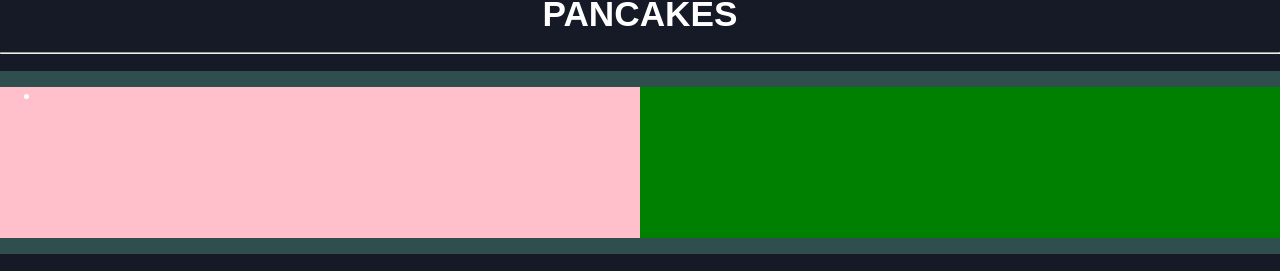
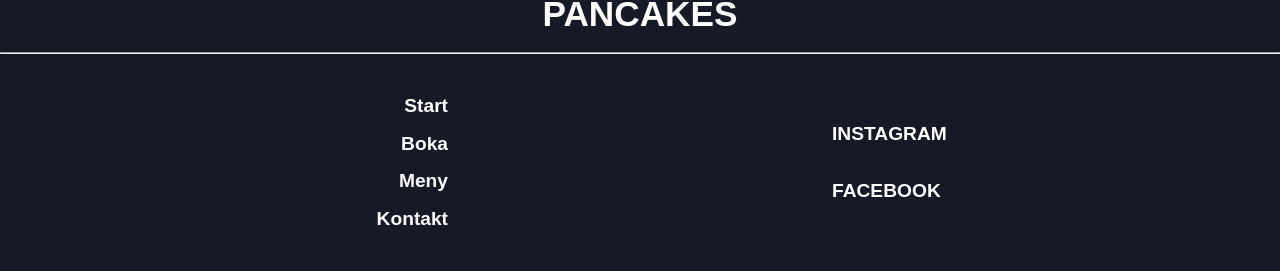
Before and after one commit to ToveLissner/TheRestaurant, a React (Create React App) app: page / in a window 1280 px wide. Shown: the part 1619-1890 px from the top of the page. Built offline with nearby package versions, Linux system fonts and the light colour scheme.

Commit message:
finished footer and nav/link routing (excluding routing to booking form and admin page)

```diff
--- a/src/components/styled/Footer/Footer.styled.ts
+++ b/src/components/styled/Footer/Footer.styled.ts
@@ -27,25 +27,45 @@ export const StyledFooterTitle = styled.h2`
 
 export const StyledFooterLinksContainer = styled.article`
 	width: 100%;
-	background-color: darkslategray;
 	display: flex;
 	height: inherit;
 `;
 
 export const StyledFooterNavLinks = styled.ul`
 	width: 50%;
-	background-color: pink;
+	list-style: none;
+	display: flex;
+	flex-direction: column;
+	align-items: flex-end;
+	padding: 0 15% 0 15%;
+	justify-content: space-around;
 `;
 
 export const StyledFooterSocialLinks = styled.ul`
 	width: 50%;
-	background-color: green;
+	padding: 0 15% 0 15%;
+	list-style: none;
+	display: flex;
+	flex-direction: column;
+	justify-content: space-evenly;
+	align-items: flex-start;
+
+	a {
+		text-decoration: none;
+		color: white;
+		font-size: 1.2em;
+	}
 `;
 
 export const StyledFooterItems = styled.li`
 	color: white;
+	text-decoration: none;
+	font-weight: bold;
 `;
 
 export const StyledLinks = styled(Link)`
-	color: red;
+	display: flex;
+	color: white;
+	font-size: 1.2em;
+	text-decoration: none;
 `;
--- a/src/components/styled/Footer/Footer.tsx
+++ b/src/components/styled/Footer/Footer.tsx
@@ -21,11 +21,29 @@ const Footer = () => {
 			<StyledFooterLinksContainer>
 				<StyledFooterNavLinks>
 					<StyledFooterItems>
-						{/* <StyledLinks to="/">Start</StyledLinks> */}
+						<StyledLinks to="../../">Start</StyledLinks>
+					</StyledFooterItems>
+					<StyledFooterItems>
+						<StyledLinks to="#">Boka</StyledLinks>
+					</StyledFooterItems>
+					<StyledFooterItems>
+						<StyledLinks to="#">Meny</StyledLinks>
+					</StyledFooterItems>
+					<StyledFooterItems>
+						<StyledLinks to="../../pages/Contact">Kontakt</StyledLinks>
 					</StyledFooterItems>
 				</StyledFooterNavLinks>
 				<StyledFooterSocialLinks>
-					<StyledFooterSocialLinks></StyledFooterSocialLinks>
+					<StyledFooterItems>
+						<a href="https://www.instagram.com/" target={"_blank"}>
+							INSTAGRAM
+						</a>
+					</StyledFooterItems>
+					<StyledFooterItems>
+						<a href="https://www.facebook.com/" target={"_blank"}>
+							FACEBOOK
+						</a>
+					</StyledFooterItems>
 				</StyledFooterSocialLinks>
 			</StyledFooterLinksContainer>
 		</StyledFooterContainer>
--- a/src/components/styled/Header/Menu/Menu.styled.ts
+++ b/src/components/styled/Header/Menu/Menu.styled.ts
@@ -1,5 +1,6 @@
 import styled from "styled-components";
 import { theme } from "../../Theme";
+import { Link } from "react-router-dom";
 
 interface Props {
 	open: boolean;
@@ -33,8 +34,9 @@ export const StyledMenu = styled.nav<Props>`
 	transform: ${({ open }) => (open ? "translateX(1)" : "translateX(-100%)")};
 	transition: transform 0.3s ease-in-out;
 	z-index: -1;
+`;
 
-	a {
+export const StyledMenuLinks = styled(Link)`
 	font-size: 2rem;
 	text-transform: uppercase;
 	padding: 2rem 0;
@@ -43,5 +45,4 @@ export const StyledMenu = styled.nav<Props>`
 	color: ${theme.primaryWhite};
 	text-decoration: none;
 	transition: color 0.3s linear;
-	}
 `;
--- a/src/components/styled/Header/Menu/Menu.tsx
+++ b/src/components/styled/Header/Menu/Menu.tsx
@@ -1,7 +1,6 @@
 import React from "react";
-import { StyledMenu } from "./Menu.styled";
-import { bool } from "prop-types";
-import { isBooleanObject } from "util/types";
+import { StyledMenuLinks, StyledMenu } from "./Menu.styled";
+import { Link } from "react-router-dom";
 
 interface Props {
 	open: boolean;
@@ -10,10 +9,11 @@ interface Props {
 const Menu: React.FC<Props> = ({ open }) => {
 	return (
 		<StyledMenu open={open}>
-			<a href="/">Start</a>
-			<a href="/">Boka</a>
-			<a href="/">Meny</a>
-			<a href="/">Kontakt</a>
+			<StyledMenuLinks to="../../">Start</StyledMenuLinks>
+			<StyledMenuLinks to="#">Boka</StyledMenuLinks>
+			<StyledMenuLinks to="#">Meny</StyledMenuLinks>
+			<StyledMenuLinks to="../../pages/Contact">Kontakt</StyledMenuLinks>
+			<StyledMenuLinks to="#">Admin</StyledMenuLinks>
 		</StyledMenu>
 	);
 };
```
Lines whose indentation alone changed are shown as unchanged.
